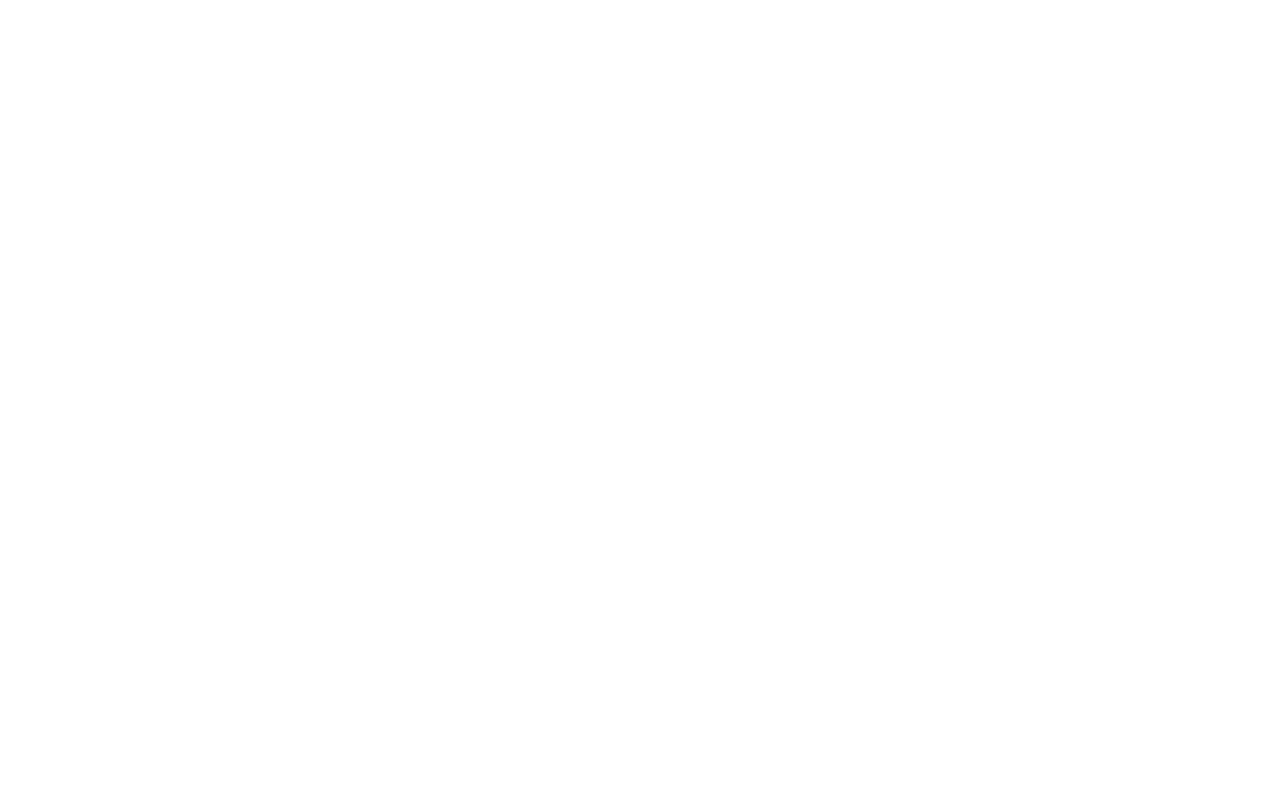
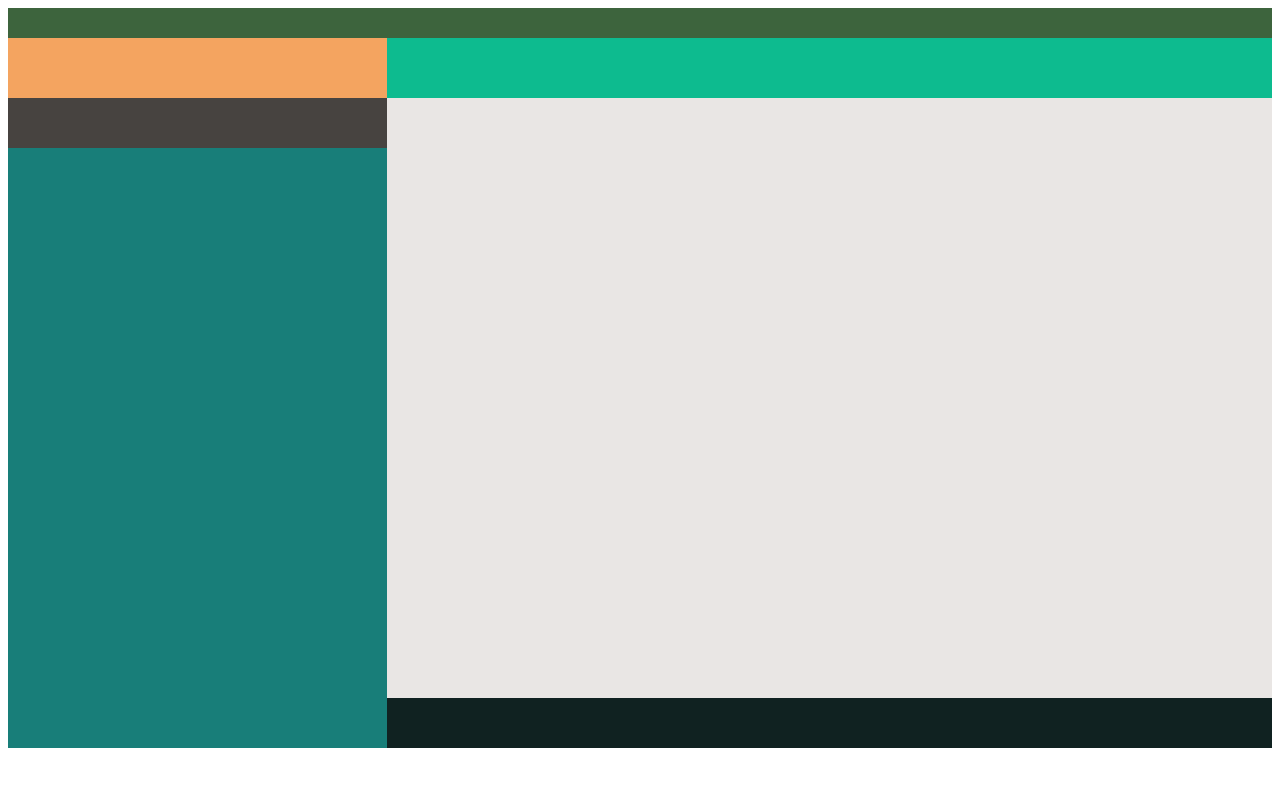
Before and after one commit to MukeshMano19/WhatsappClone, a Vue app: page / in a window 1280 px wide. Shown: the top 786 px of the page. Built offline with nearby package versions, Linux system fonts and the light colour scheme.

Commit message:
whatsapp layout created

```diff
--- /dev/null
+++ b/src/components/Whatsapp/main.vue
@@ -0,0 +1,81 @@
+<template>
+  <div class="whatsapp">
+    <div class="title-bar"></div>
+
+    <!-- Left Stuff -->
+    <div class="left-part">
+      <div class="profile"></div>
+      <div class="search"></div>
+      <div class="contacts"></div>
+    </div>
+
+    <!-- Right Stuff -->
+    <div class="right-part">
+      <div class="recepient-header"></div>
+      <div class="recepient-messages"></div>
+      <div class="send-bar"></div>
+    </div>
+  </div>
+</template>
+
+// Javascript
+<script>
+export default {};
+</script>
+
+// style
+<style>
+.whatsapp {
+  display: grid;
+  grid-template-columns: 30% 70%;
+  grid-template-areas: "title title" "left-bar right-bar";
+}
+
+.whatsapp .title-bar {
+  background: rgb(61, 100, 61);
+  height: 30px;
+  grid-area: title;
+}
+
+/* Left Part */
+.whatsapp .left-part {
+  grid-area: left-bar;
+  height: 710px;
+}
+
+.whatsapp .left-part .profile {
+   height: 60px;
+   background: sandybrown;
+}
+
+.whatsapp .left-part .search {
+   height: 50px;
+   background: rgb(71, 67, 64);
+}
+
+.whatsapp .left-part .contacts {
+   height: 600px;
+   background: rgb(24, 126, 121);
+}
+
+/* Right Part */
+.whatsapp .right-part {
+  grid-area: right-bar;
+  height: 710px;
+}
+
+.whatsapp .right-part .recepient-header {
+   height: 60px;
+   background: rgb(13, 187, 143);
+}
+
+.whatsapp .right-part .recepient-messages {
+   height: 600px;
+   background: rgb(233, 230, 228);
+}
+
+.whatsapp .right-part .send-bar {
+   height: 50px;
+   background: rgb(16, 34, 33);
+}
+</style>
--- a/src/router/index.js
+++ b/src/router/index.js
@@ -4,16 +4,22 @@
 Vue.use(VueRouter)
 
 const routes = [{
+        path: '/',
+        name: 'Main',
+        component: () =>
+            import ('../components/Whatsapp/main')
+    },
+    {
         path: '/p1',
         name: 'page1',
         component: () =>
-            import ('../components/Page1')
+            import ('../components/Practice/Page1')
     },
     {
         path: '/p2',
         name: 'page2',
         component: () =>
-            import ('../components/Page2')
+            import ('../components/Practice/Page2')
     }
 ]
 
```
Also changed, not shown: src/components/Whatsapp/contacts.vue (added, +31 -0 lines), src/components/Practice/Page1.vue (renamed from src/components/Page1.vue), src/components/Practice/Page2.vue (renamed from src/components/Page2.vue).
